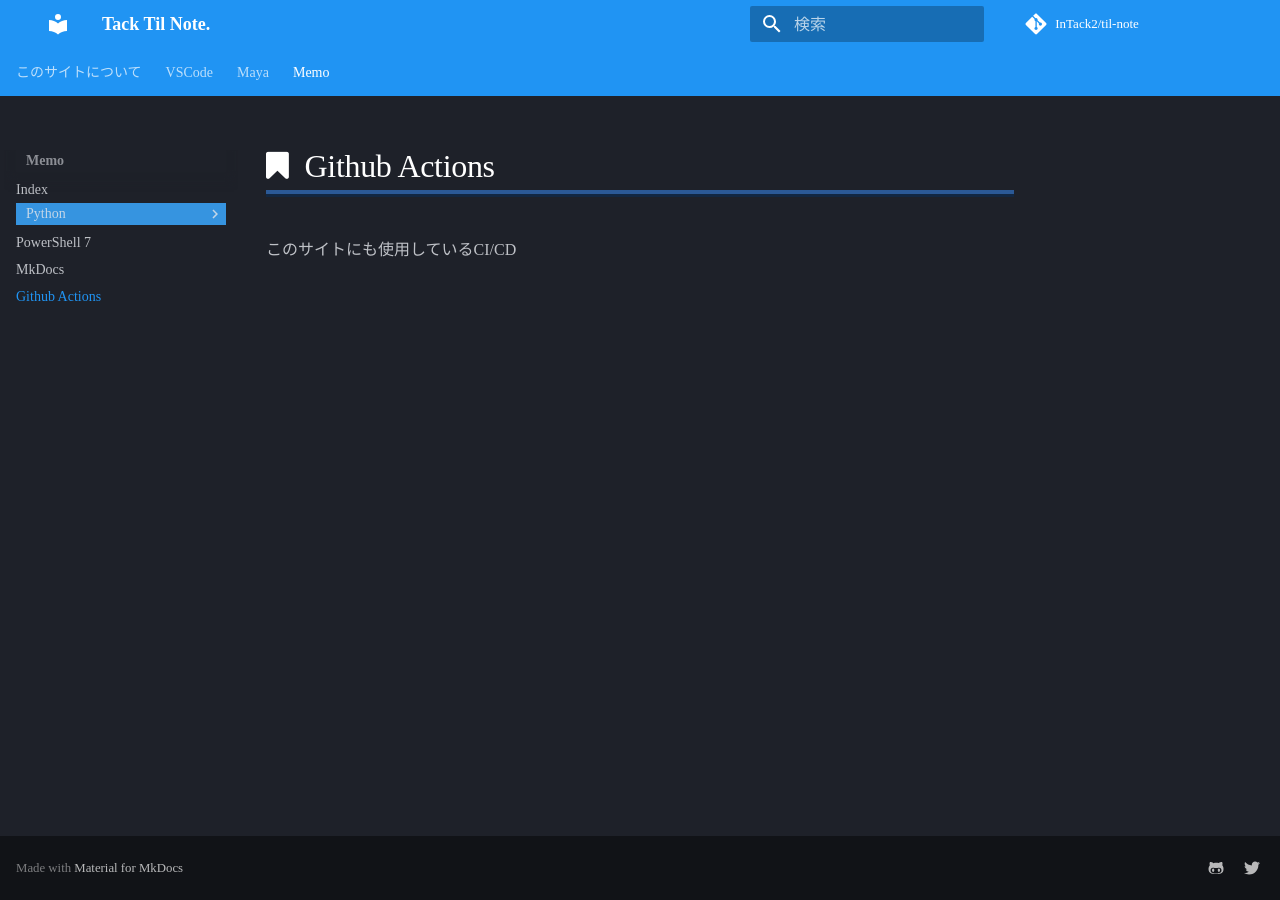
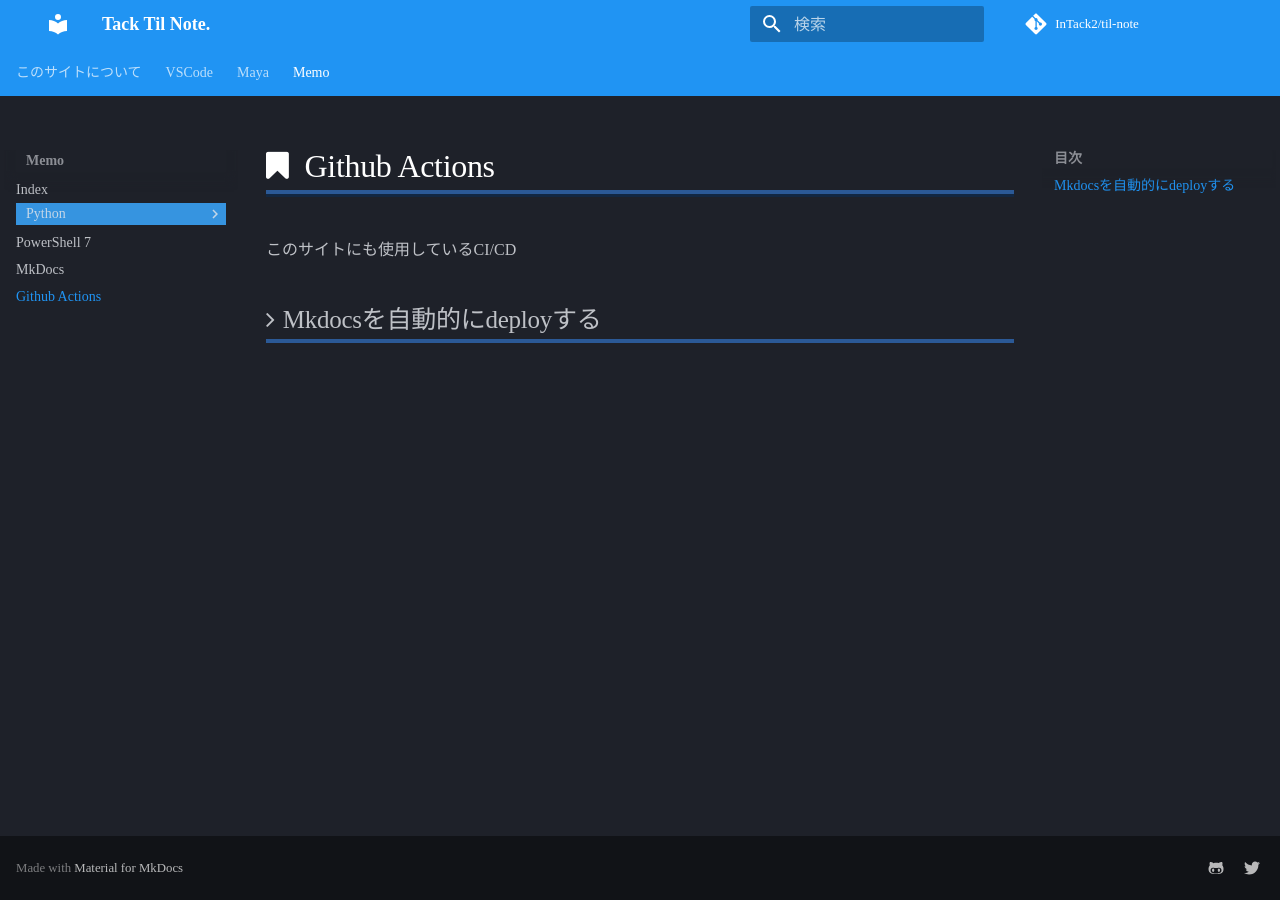
Before and after one commit to InTack2/til-note, an MkDocs documentation site: the page built from docs/Memo/GithubActions.md, in a window 1280 px wide. Built offline with MkDocs 1.6.1 and Material for MkDocs 9.7.7, drawn with Linux system fonts in a browser that asks for light colours; comment, search, counter and statistics services are not loaded.

Commit message:
GithubActions検証

```diff
--- a/docs/Memo/GithubActions.md
+++ b/docs/Memo/GithubActions.md
@@ -1,2 +1,4 @@
 # Github Actions
 このサイトにも使用しているCI/CD
+
+## Mkdocsを自動的にdeployする
```
